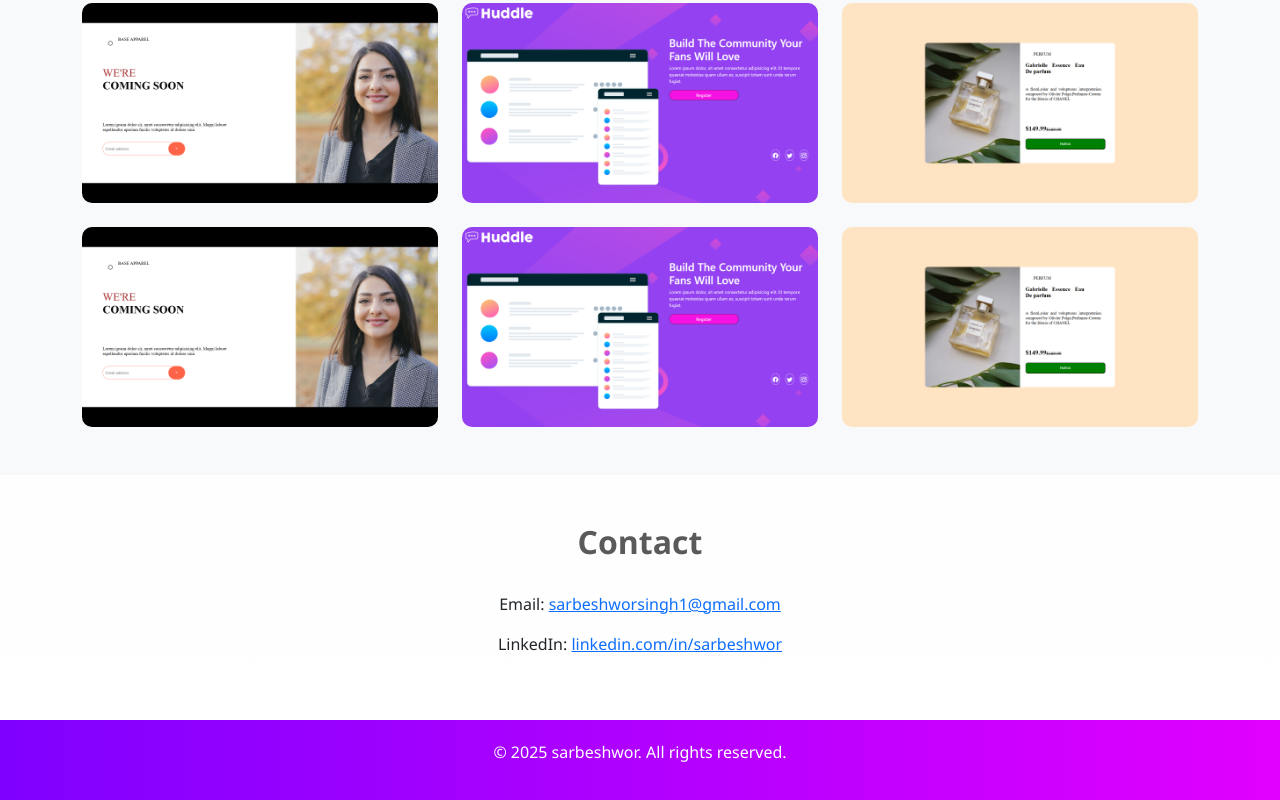
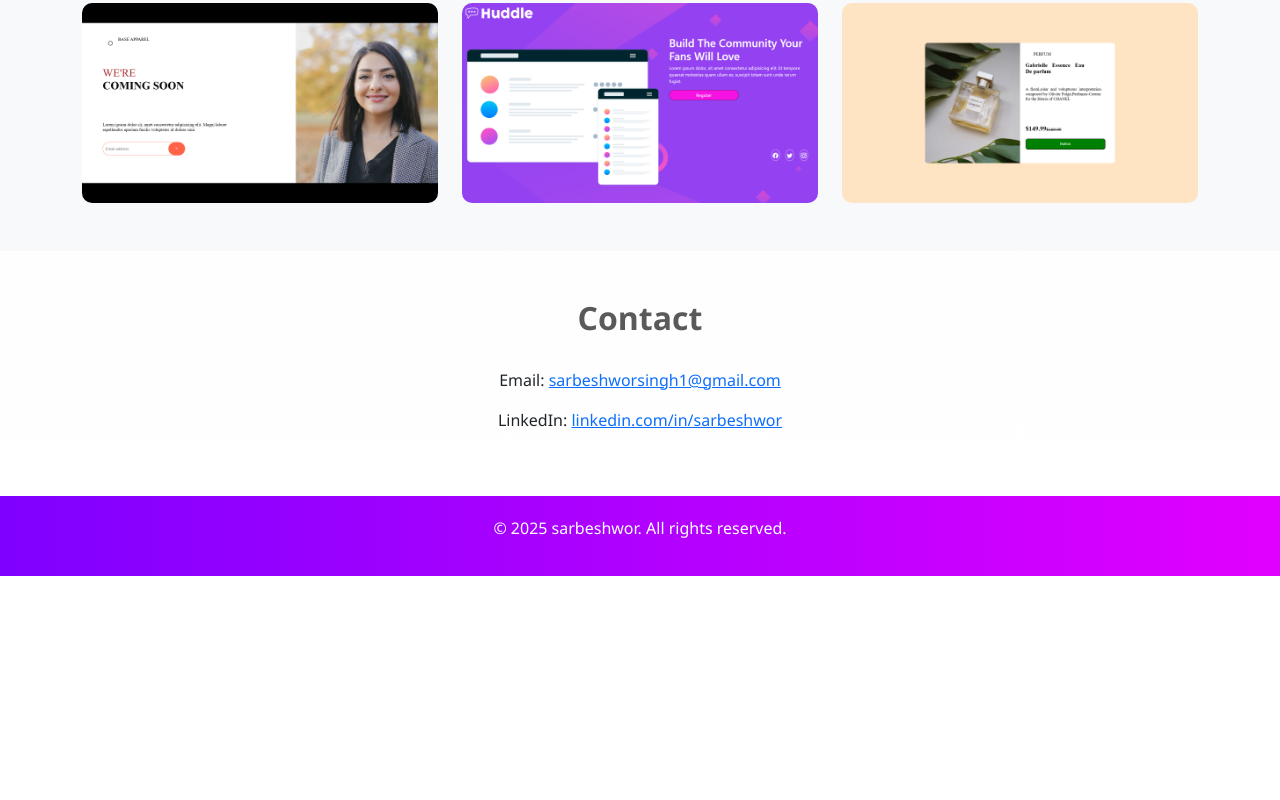
Before and after one commit to Nike-dot/Portfolio, a plain HTML site: page index.html in a window 1280 px wide. Shown: the part 1117-1917 px from the top of the page. After the commit the page ends 1693 px from the top, so only its background shows below. Drawn offline with nearby package versions, Linux system fonts and the light colour scheme.

Commit message:
img edit

```diff
--- a/index.html
+++ b/index.html
@@ -147,16 +147,6 @@
         <a href="https://nike-dot.github.io/perfum/"><img src="Document-07-23-2025_09_35_PM.png" class="img-fluid portfolio-img" alt="Project 3"></a>
       </div>
 
-<!-- ---------------------------------------------------------third-line------------------------------------------- -->
- <div class="col-md-4">
-        <a href="https://nike-dot.github.io/c1/"><img src="Document-07-22-2025_09_46_PM.png" class="img-fluid portfolio-img" alt="Project 1"></a>
-      </div>
-      <div class="col-md-4">
-        <a href="https://nike-dot.github.io/huddle1/"><img src="Huddle-07-22-2025_09_50_PM.png" class="img-fluid portfolio-img" alt="Project 2"></a>
-      </div>
-      <div class="col-md-4">
-        <a href="https://nike-dot.github.io/perfum/"><img src="Document-07-23-2025_09_35_PM.png" class="img-fluid portfolio-img" alt="Project 3"></a>
-      </div>
 
 
     </div>
```
